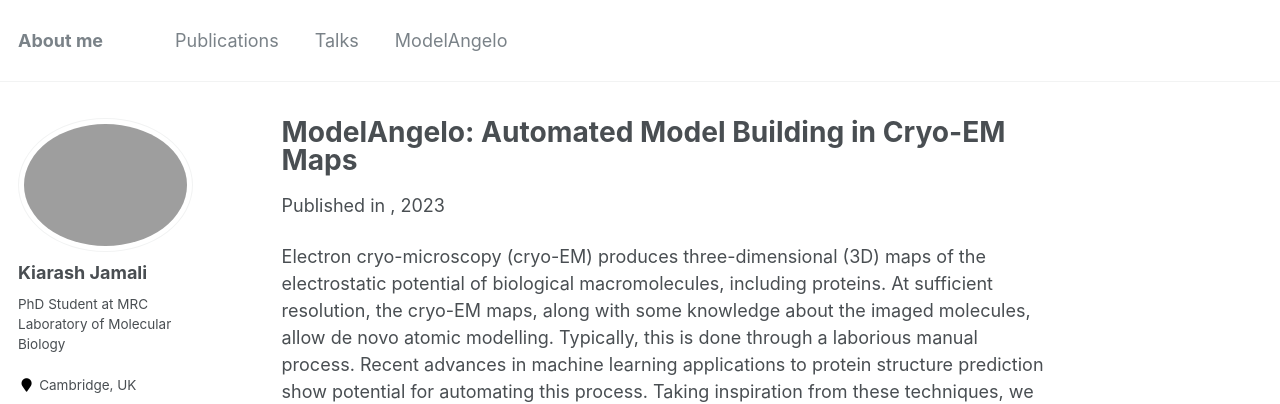
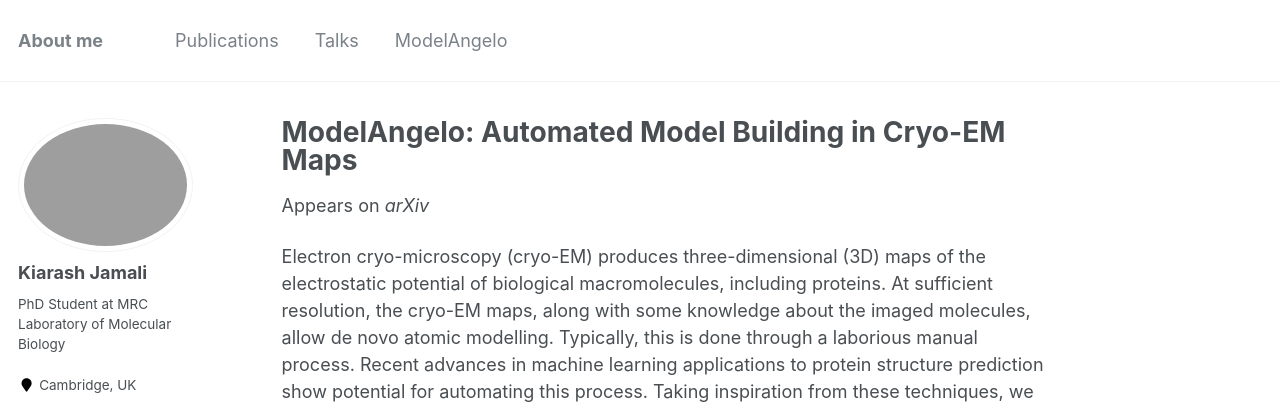
Before and after one commit to jamaliki/jamaliki.github.io, a Jekyll site: the page built from _publications/model_angelo.md, in a window 1280 px wide and 1195 px high. Shown: the top 404 px of the window. Built offline with Jekyll 4.4.1, drawn with Linux system fonts in a browser that asks for light colours.

Commit message:
Add modelangelo

```diff
--- a/_includes/archive-single.html
+++ b/_includes/archive-single.html
@@ -41,9 +41,9 @@
         {% if post.collection == 'teaching' %}
           <p> {{ post.type }}, <i>{{ post.venue }}</i>, {{ post.date | default: "1900-01-01" | date: "%Y" }} </p>
         {% elsif post.collection == 'publications' and post.venue %}
-          <p>Published in <i>{{ post.venue }}</i>, {{ post.date | default: "1900-01-01" | date: "%Y" }} </p>
+          <p>Published in <i>{{ post.venue }}</i> </p>
         {% elsif post.collection == 'publications' %}
-          <p>Appears on <i>arXiv</i>, {{ post.date | default: "1900-01-01" | date: "%Y" }} </p>
+          <p>Appears on <i>arXiv</i> </p>
         {% elsif post.date %}
          <p class="page__date"><strong><i class="fa fa-fw fa-calendar" aria-hidden="true"></i> {{ site.data.ui-text[site.locale].date_label | default: "Published:" }}</strong> <time datetime="{{ post.date | default: "1900-01-01" | date_to_xmlschema }}">{{ post.date | default: "1900-01-01" | date: "%B %d, %Y" }}</time></p>
         {% endif %}
--- a/_layouts/single.html
+++ b/_layouts/single.html
@@ -36,10 +36,10 @@ layout: default
 
         {% if page.collection == 'teaching' %}
           <p> {{ page.type }}, <i>{{ page.venue }}</i>, {{ page.date | default: "1900-01-01" | date: "%Y" }} </p>
-        {% elsif page.venue != "" and page.date %}
-          <p>Published in <i>{{ page.venue }}</i>, {{ page.date | default: "1900-01-01" | date: "%Y" }} </p>
-        {% elsif page.venue == "" and page.date %}
-          <p>Appears in <i>arXiv</i>, {{ page.date | default: "1900-01-01" | date: "%Y" }} </p>
+        {% elsif page.collection == 'publications' and page.venue %}
+          <p>Published in <i>{{ page.venue }}</i> </p>
+        {% elsif page.collection == 'publications' %}
+          <p>Appears on <i>arXiv</i> </p>
         {% elsif page.date %}
           <p class="page__date"><strong><i class="fa fa-fw fa-calendar" aria-hidden="true"></i> {{ site.data.ui-text[site.locale].date_label | default: "Published:" }}</strong> <time datetime="{{ page.date | date_to_xmlschema }}">{{ page.date | default: "1900-01-01" | date: "%B %d, %Y" }}</time></p>
         {% endif %}
--- a/_publications/model_angelo.md
+++ b/_publications/model_angelo.md
@@ -3,7 +3,7 @@ title: "ModelAngelo: Automated Model Building in Cryo-EM Maps"
 collection: publications
 permalink: /publication/model_angelo
 excerpt: ''
-date: 2023-03-28
+date: 2022-12-28
 paperurl: ''
 ---
 Electron cryo-microscopy (cryo-EM) produces three-dimensional (3D) maps of the electrostatic potential of biological macromolecules, including proteins. At sufficient resolution, the cryo-EM maps, along with some knowledge about the imaged molecules, allow de novo atomic modelling. Typically, this is done through a laborious manual process. Recent advances in machine learning applications to protein structure prediction show potential for automating this process. Taking inspiration from these techniques, we have built ModelAngelo for automated model building of proteins in cryo-EM maps. ModelAngelo first uses a residual convolutional neural network (CNN) to initialize a graph representation with nodes assigned to individual amino acids of the proteins in the map and edges representing the protein chain. The graph is then refined with a graph neural network (GNN) that combines the cryo-EM data, the amino acid sequence data and prior knowledge about protein geometries. The GNN refines the geometry of the protein chain and classifies the amino acids for each of its nodes. The final graph is post-processed with a hidden Markov model (HMM) search to map each protein chain to entries in a user provided sequence file. Application to 28 test cases shows that ModelAngelo outperforms the state-of-the-art and approximates manual building for cryo-EM maps with resolutions better than 3.5 Å.
```
